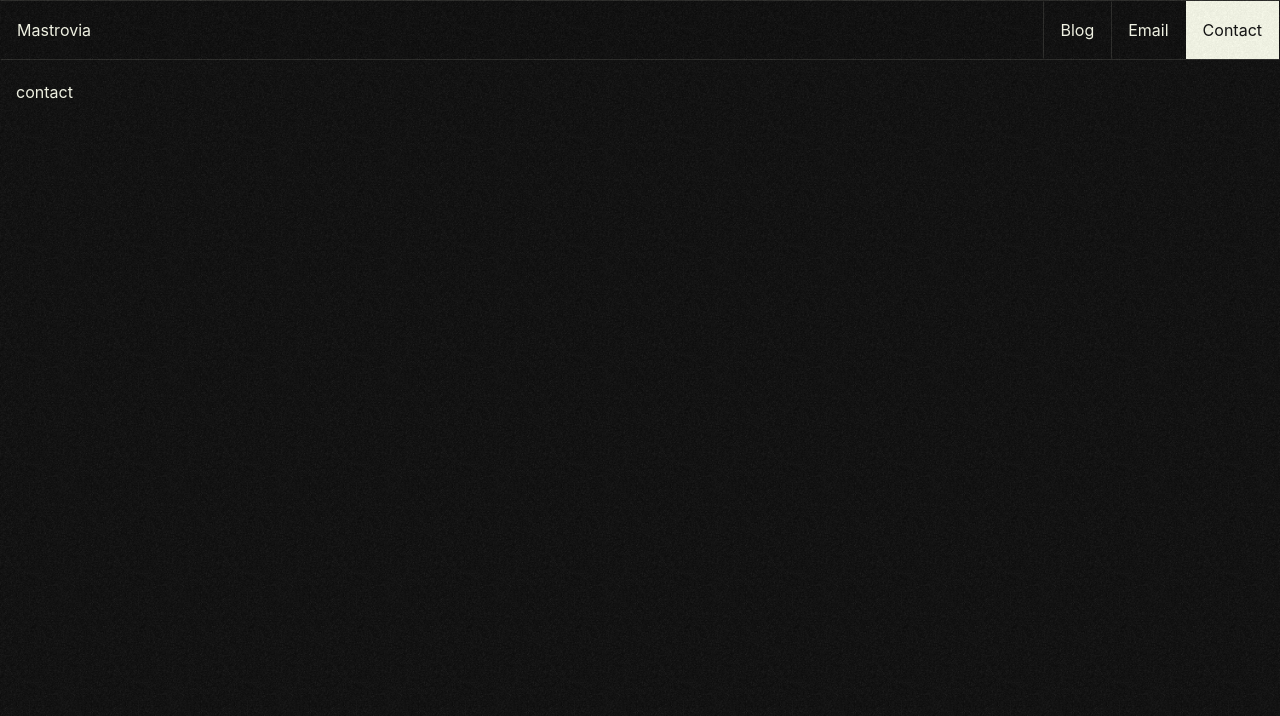
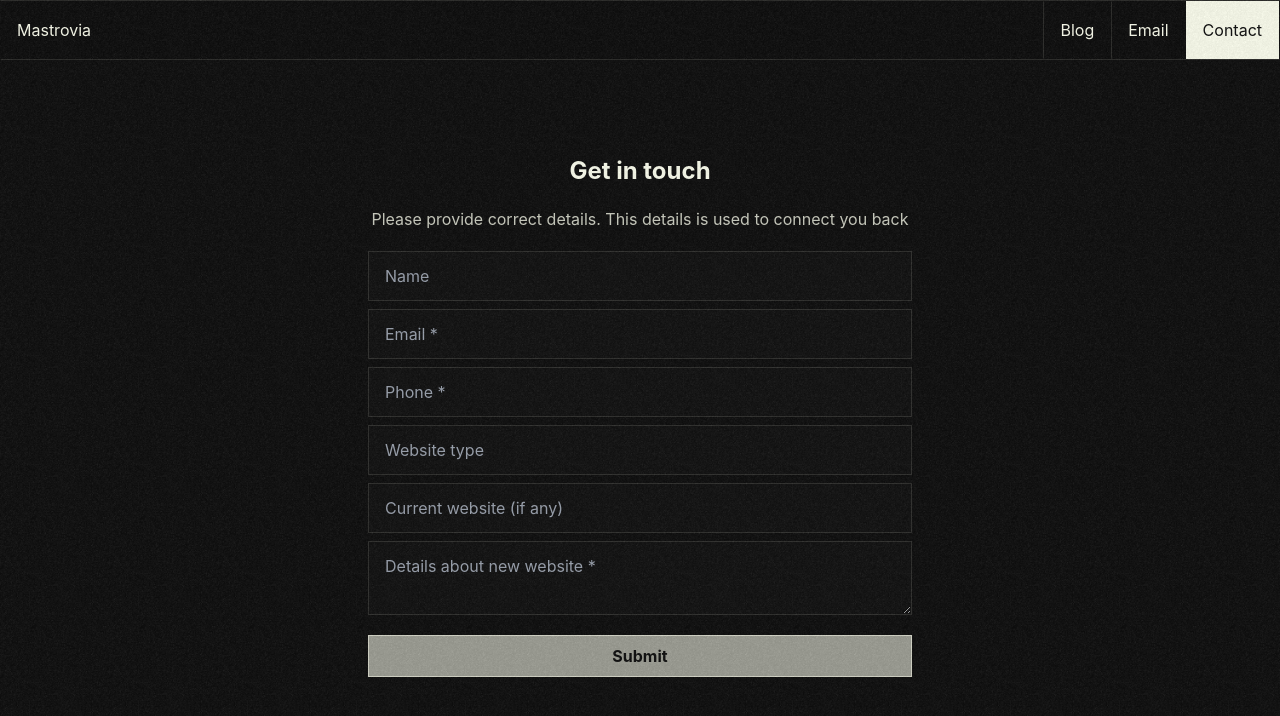
Before and after one commit to mastrovia/mastrovia, a React (Vite) app: page /contact in a window 1280 px wide. Shown: the top 716 px of the page. Built offline with nearby package versions, Linux system fonts and the light colour scheme.

Commit message:
feat(update): contact page, price-card and other updates

```diff
--- a/src/Components/Button.tsx
+++ b/src/Components/Button.tsx
@@ -7,26 +7,25 @@ type CustomProps = {
 
 type ButtonProps = MotionProps & ButtonHTMLAttributes<HTMLButtonElement> & CustomProps;
 
-const Button: FC<ButtonProps> = ({ children, invertMode, ...props }) => {
+const Button: FC<ButtonProps> = ({ children, disabled, invertMode, ...props }) => {
   return (
     <motion.button
       {...props}
+      disabled={disabled}
       whileHover={{
-        // scale: 1.1,
-        // backgroundColor: !invertMode ? "var(--bg)" : "var(--primary)",
-        backgroundColor: "#00000000",
-        color: invertMode ? "var(--bg)" : "var(--primary)",
+        ...(disabled ? {} : { backgroundColor: invertMode ? "rgb(var(--bg-rgb),.7)" : "rgb(var(--primary-rgb),.3)" }),
+        ...(disabled ? {} : { color: invertMode ? "var(--bg)" : "var(--primary)" }),
         backdropFilter: "blur(5px)",
       }}
+      whileTap={{ ...(disabled ? {} : { scale: 0.95 }) }}
       transition={{ duration: 0.15 }}
-      whileTap={{ scale: 0.95 }}
       style={{
         padding: "8px 16px",
         fontWeight: "bold",
         userSelect: "none",
-        backgroundColor: invertMode ? "var(--bg)" : "var(--primary)",
+        backgroundColor: disabled ? "rgb(var(--primary-rgb),.6)" : invertMode ? "var(--bg)" : "var(--primary)",
         color: !invertMode ? "var(--bg)" : "var(--primary)",
-        border: `1px solid ${invertMode ? "var(--bg)" : "var(--primary)"}`,
+        border: `1px solid ${disabled ? "rgb(var(--primary-rgb),.6)" : invertMode ? "var(--bg)" : "var(--primary)"}`,
         ...props?.style,
       }}
     >
--- /dev/null
+++ b/src/Components/PricingCard.tsx
@@ -0,0 +1,52 @@
+import Button from "./Button";
+
+const SvgIcon = ({ ...props }) => (
+  <svg
+    {...props}
+    className={"flex-shrink-0 w-4 h-4 text-blue-700 dark:text-blue-500 " + props?.className}
+    aria-hidden="true"
+    xmlns="http://www.w3.org/2000/svg"
+    fill="currentColor"
+    viewBox="0 0 20 20"
+  >
+    <path d="M10 .5a9.5 9.5 0 1 0 9.5 9.5A9.51 9.51 0 0 0 10 .5Zm3.707 8.207-4 4a1 1 0 0 1-1.414 0l-2-2a1 1 0 0 1 1.414-1.414L9 10.586l3.293-3.293a1 1 0 0 1 1.414 1.414Z" />
+  </svg>
+);
+
+export default function PricingCard() {
+  const availablePoints = ["Static website", " Integration help", "Complete documentation"];
+  const unAvailablePoints = ["24x7 phone & email support", "20GB Cloud storage", "API Access", "Sketch Files"];
+
+  return (
+    <div className="w-full max-w-none sm:max-w-sm p-4 shadow sm:p-8 border border-[var(--border)]">
+      <h5 className="mb-4 text-xl font-medium text-gray-500 dark:text-gray-400">Basic plan</h5>
+      <div className="flex items-baseline">
+        <span className="text-3xl font-semibold">$</span>
+        <span className="text-5xl font-extrabold tracking-tight">49</span>
+        <span className="ms-1 text-xl font-normal opacity-55">/month</span>
+      </div>
+      <ul role="list" className="space-y-5 my-7">
+        {availablePoints?.map((val) => {
+          return (
+            <li className="flex items-center">
+              <SvgIcon />
+              <span className="text-base font-normal leading-tight opacity-70 ms-3">{val}</span>
+            </li>
+          );
+        })}
+
+        {unAvailablePoints?.map((val) => {
+          return (
+            <li className="flex line-through decoration-gray-500 items-center">
+              <SvgIcon className="text-gray-400 dark:text-gray-500" />
+              <span className="text-base font-normal leading-tight text-gray-500 ms-3">{val}</span>
+            </li>
+          );
+        })}
+      </ul>
+      <Button type="button" className="w-full">
+        Choose plan
+      </Button>
+    </div>
+  );
+}
--- a/src/Pages/Contact.tsx
+++ b/src/Pages/Contact.tsx
@@ -1,9 +1,97 @@
 import { motion } from "motion/react";
+import Button from "../Components/Button";
+import { useState } from "react";
+
+const URL =
+  "https://script.google.com/macros/s/AKfycbyKmZGV2PTPI_1NhkvAYDhnN9sdmdR4suMYuMwbTCCK_4pkjKuUkXrtAe0_MzjM85pX/exec";
 
 export default function ContactPage() {
+  const [data, setData] = useState<{ [key: string]: string }>({});
+  const [submitDataLoading, setSubmitDataLoading] = useState(false);
+
+  const submitData = async () => {
+    if (!data?.email && !data?.phone) return console.log("Invalid entry");
+    if (!data?.query) return console.log("Invalid entry");
+
+    try {
+      setSubmitDataLoading(true);
+      const formData = new FormData();
+      for (const key of Object.keys(data)) formData.append(key, data[key]);
+      const response = await fetch(URL, { method: "POST", body: formData });
+      console.log(await response.json());
+      for (const key of Object.keys(data)) setData((pre) => ({ ...pre, [key]: "" }));
+    } catch (error) {
+      console.log(error);
+    } finally {
+      setSubmitDataLoading(false);
+    }
+  };
+
   return (
-    <motion.div initial={{ opacity: 0 }} animate={{ opacity: 1 }} className="container mx-auto p-4">
-      <h1>contact</h1>
+    <motion.div
+      initial={{ opacity: 0 }}
+      animate={{ opacity: 1 }}
+      className="container mx-auto max-w-xl px-4 py-8 flex flex-row items-center gap-10 h-[88vh] min-h-max"
+    >
+      <div className="w-[100%] flex flex-col gap-5">
+        <h1 className="text-2xl font-bold text-center">Get in touch</h1>
+        <p className="text-center">Please provide correct details. This details is used to connect you back</p>
+        <div className="flex flex-col gap-2">
+          <input
+            disabled={submitDataLoading}
+            type="text"
+            className="w-full border border-[var(--border)] py-3 px-4"
+            value={data?.name}
+            onChange={(e) => setData((pre) => ({ ...pre, name: e?.target.value }))}
+            placeholder="Name"
+          />
+          <input
+            disabled={submitDataLoading}
+            type="text"
+            className="w-full border border-[var(--border)] py-3 px-4"
+            value={data?.email}
+            onChange={(e) => setData((pre) => ({ ...pre, email: e?.target.value?.toLowerCase() }))}
+            placeholder="Email *"
+          />
+          <input
+            disabled={submitDataLoading}
+            type="text"
+            className="w-full border border-[var(--border)] py-3 px-4"
+            value={data?.phone}
+            onChange={(e) => setData((pre) => ({ ...pre, phone: e?.target.value }))}
+            placeholder="Phone *"
+          />
+          <input
+            disabled={submitDataLoading}
+            type="text"
+            className="w-full border border-[var(--border)] py-3 px-4"
+            value={data?.websiteType}
+            onChange={(e) => setData((pre) => ({ ...pre, websiteType: e?.target.value }))}
+            placeholder="Website type"
+          />
+          <input
+            disabled={submitDataLoading}
+            type="text"
+            className="w-full border border-[var(--border)] py-3 px-4"
+            value={data?.currentWebsite}
+            onChange={(e) => setData((pre) => ({ ...pre, currentWebsite: e?.target.value }))}
+            placeholder="Current website (if any)"
+          />
+          <textarea
+            disabled={submitDataLoading}
+            className="w-full border border-[var(--border)] py-3 px-4"
+            value={data?.query}
+            onChange={(e) => setData((pre) => ({ ...pre, query: e?.target.value }))}
+            placeholder="Details about new website *"
+          />
+        </div>
+        <Button
+          disabled={(!data?.email && !data?.phone) || !data?.query || submitDataLoading}
+          onClick={() => submitData()}
+        >
+          Submit
+        </Button>
+      </div>
     </motion.div>
   );
 }
--- a/src/Pages/Home.tsx
+++ b/src/Pages/Home.tsx
@@ -2,6 +2,7 @@
 // import arrow from "../assets/arrow.png";
 import { motion } from "motion/react";
 import Button from "../Components/Button";
+import PricingCard from "../Components/PricingCard";
 
 export default function HomePage() {
   return (
@@ -34,10 +35,10 @@ export default function HomePage() {
         </div>
       </section>
 
-      <section className="px-4 bg-[var(--primary)] text-[var(--bg)] flex flex-col gap-5 py-10">
+      <section className="px-4 bg-[var(--primary)] text-[var(--bg)] flex flex-col gap-5 py-10 bg-paint-canvas-texture">
         {/* <h1 className="text-xl font-bold text-center">Our services</h1> */}
         <div className="container max-w-6xl py-4 px-4 lg:px-0 mx-auto gap-5 flex flex-col md:flex-row">
-          <div className="flex flex-col gap-5 relative">
+          <div className="flex flex-col gap-5 relative ">
             <h3 className="font-bold">We Design</h3>
             {/* <img
               src="/banners/design-illustration.jpg"
@@ -92,9 +93,19 @@ export default function HomePage() {
         </div>
       </section>
 
-      <section className="bg-[var(--primary)] text-[var(--bg)] pb-20">
-        <div className="container mx-auto p-4">
+      <section className="container mx-auto max-w-6xl p-4">
+        <h1 className="text-center text-xl font-bold mb-10">Pricing plans</h1>
+        <div className="flex flex-col sm:flex-row gap-5">
+          <PricingCard />
+          <PricingCard />
+          <PricingCard />
+        </div>
+      </section>
+
+      <section className="border border-transparent border-t-[var(--border)] bg-gray-800 text-[var(--primary)]">
+        <div className="container mx-auto p-4 flex flex-row gap-5 justify-between">
           <h1 className="font-bold">Mastrovia</h1>
+          <a href="mailto:contact@mastrovia.com">contact@mastrovia.com</a>
         </div>
       </section>
     </motion.div>
--- a/src/index.scss
+++ b/src/index.scss
@@ -35,6 +35,17 @@
 
 p {
   filter: opacity(0.8);
+}
+
+input, textarea {
+  outline: none;
+}
+
+
+.bg-paint-canvas-texture{
+  background-image: url("/textures/watercolor-background.jpg");
+  background-size: cover;
+  background-blend-mode: color;
 }
 
 /* For webkit-based browsers (Chrome, Edge, Safari) */
```
Also changed, not shown: 1 other file (tests, documents, lock files or other folders).
